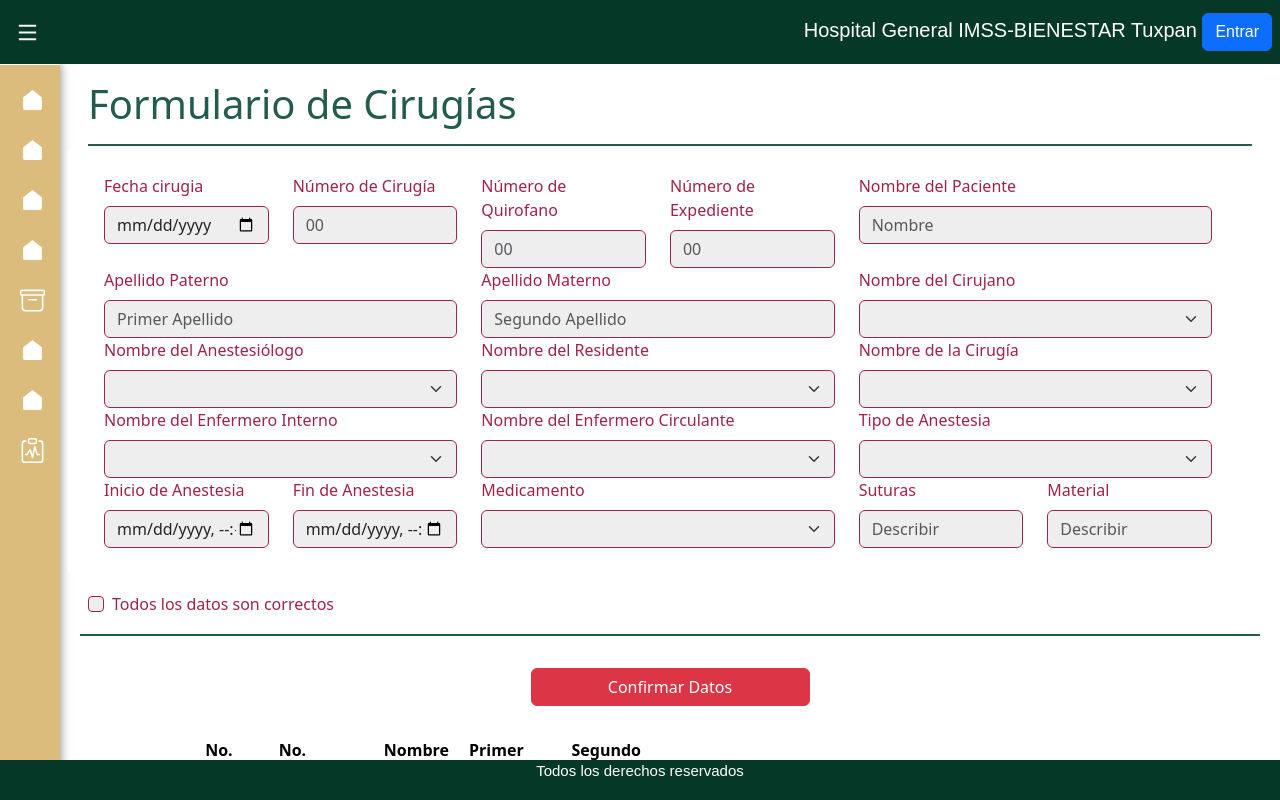
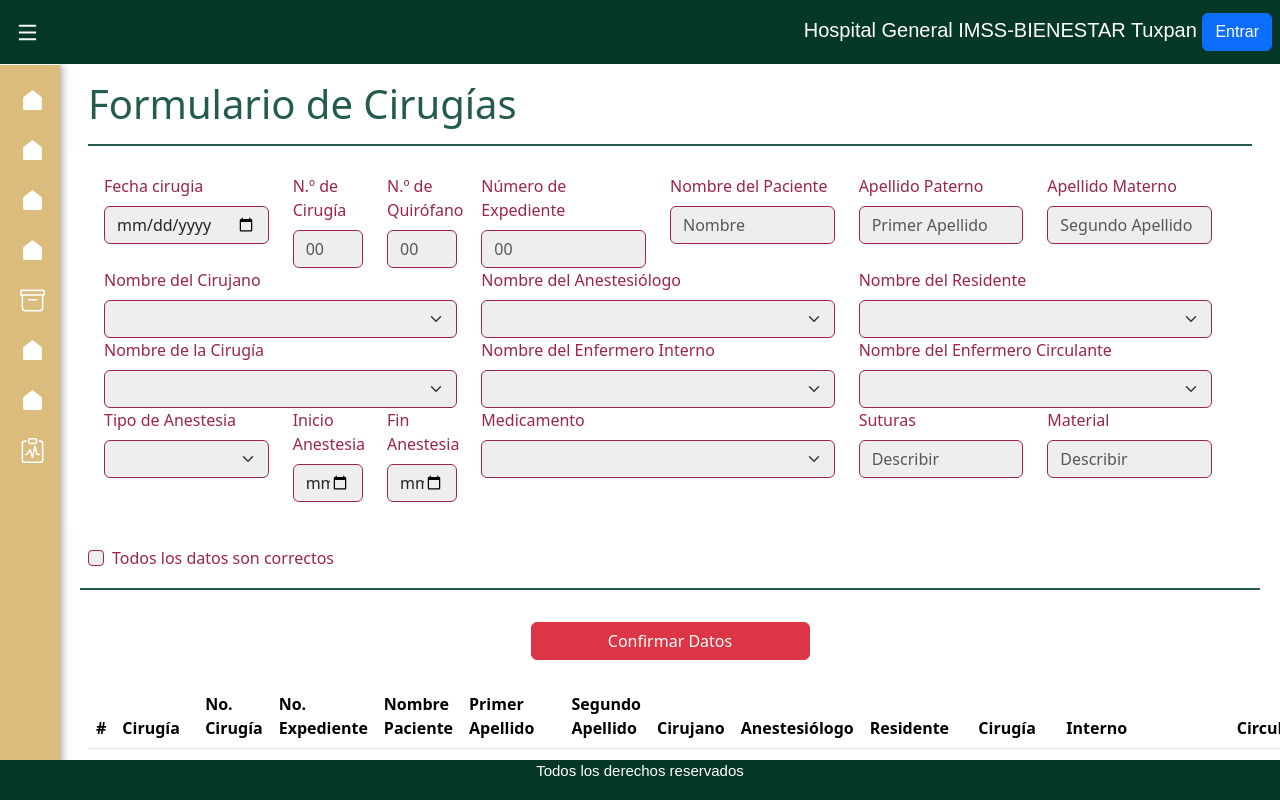
Before and after one commit to Adolfo2803/Proyecto-sishasm, an Angular app: page /registro-cirugias in a window 1280 px wide. Shown: the top 800 px of the page. Built offline with nearby package versions, Linux system fonts and the light colour scheme.

Commit message:
Logro: Correcion del acomodo de los campos en el form ´registro-cirugias.html´

```diff
--- a/src/app/business/registro-cirugias/registro-cirugias.component.html
+++ b/src/app/business/registro-cirugias/registro-cirugias.component.html
@@ -23,8 +23,8 @@
           />
           <div class="valid-feedback">Correcto!</div>
         </div>
-        <div class="col-md-2">
-          <label for="numCirugia" class="form-label">Número de Cirugía</label>
+        <div class="col-md-1">
+          <label for="numCirugia" class="form-label">N.º de Cirugía</label>
           <input
             formControlName="numCirugia"
             type="number"
@@ -34,9 +34,9 @@
             required
           />
         </div>
-        <div class="col-md-2">
+        <div class="col-md-1">
           <label for="numQuirofano" class="form-label"
-            >Número de Quirofano</label
+            >N.º de Quirófano</label
           >
           <input
             formControlName="numQuirofano"
@@ -60,7 +60,7 @@
             required
           />
         </div>
-        <div class="col-md-4">
+        <div class="col-md-2">
           <label for="nomPaciente" class="form-label"
             >Nombre del Paciente</label
           >
@@ -73,7 +73,7 @@
             required
           />
         </div>
-        <div class="col-md-4">
+        <div class="col-md-2">
           <label for="apellidoPPaciente" class="form-label"
             >Apellido Paterno</label
           >
@@ -86,7 +86,7 @@
             required
           />
         </div>
-        <div class="col-md-4">
+        <div class="col-md-2">
           <label for="apellidoMPaciente" class="form-label"
             >Apellido Materno</label
           >
@@ -183,7 +183,7 @@
             <option>...</option>
           </select>
         </div>
-        <div class="col-md-4">
+        <div class="col-md-2">
           <label for="tipoAnes" class="form-label">Tipo de Anestesia</label>
           <select
             formControlName="tipoAnes"
@@ -195,8 +195,8 @@
             <option>...</option>
           </select>
         </div>
-        <div class="col-md-2">
-          <label for="iniciaAnes" class="form-label">Inicio de Anestesia</label>
+        <div class="col-md-1">
+          <label for="iniciaAnes" class="form-label">Inicio Anestesia</label>
           <input
             formControlName="iniciaAnes"
             type="datetime-local"
@@ -205,8 +205,8 @@
             required
           />
         </div>
-        <div class="col-md-2">
-          <label for="finAnes" class="form-label">Fin de Anestesia</label>
+        <div class="col-md-1">
+          <label for="finAnes" class="form-label">Fin Anestesia</label>
           <input
             formControlName="finAnes"
             type="datetime-local"
```
